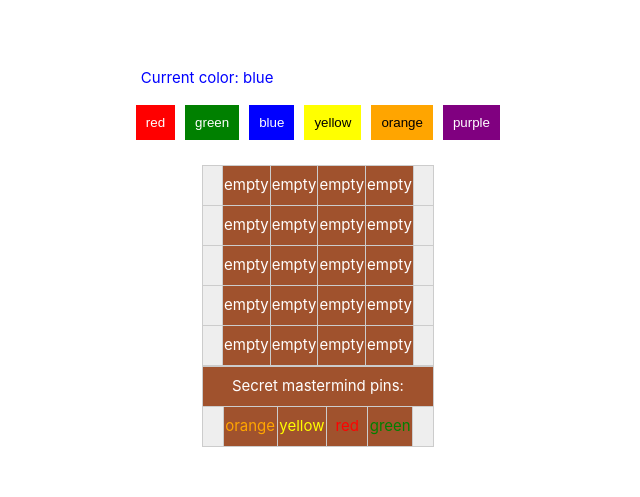
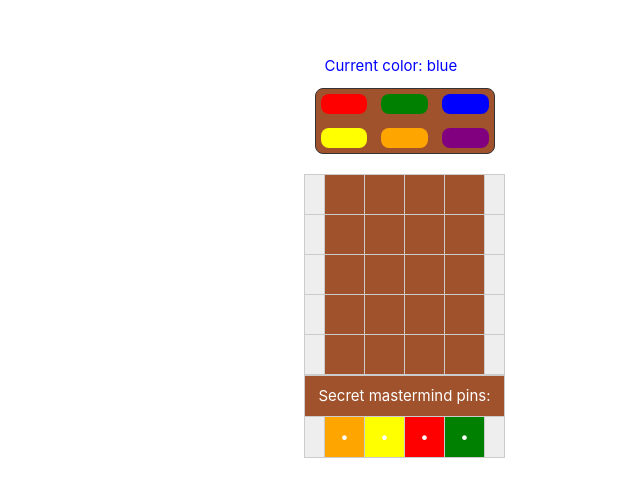
Before and after one commit to JohanCodeForFun/mastermind, a Vue app: page / in a window 1280 px wide. Shown: the part 149-646 px from the top of the page, without its empty margins (115-755 px from the left). Built offline with nearby package versions, Linux system fonts and the light colour scheme; the HTML template or start-up script is replaced by a standard one.

Commit message:
improve styling for pin placed

```diff
--- a/src/App.vue
+++ b/src/App.vue
@@ -7,11 +7,11 @@ import MasterMindRow from './components/MasterMindRow.vue'
 import { generateSecretPins } from './utils/generateSecretPins'
 
 const pinRow = reactive([
-  ['empty', 'empty', 'empty', 'empty'],
-  ['empty', 'empty', 'empty', 'empty'],
-  ['empty', 'empty', 'empty', 'empty'],
-  ['empty', 'empty', 'empty', 'empty'],
-  ['empty', 'empty', 'empty', 'empty'],
+  ['', '', '', ''],
+  ['', '', '', ''],
+  ['', '', '', ''],
+  ['', '', '', ''],
+  ['', '', '', ''],
 ])
 
 let currentColor = ref<string>('blue')
--- a/src/components/MasterMindRow.vue
+++ b/src/components/MasterMindRow.vue
@@ -12,8 +12,8 @@ defineProps<{
       </tr>
       <tr>
         <td class="score-pin"></td>
-        <td v-for="pin in data" :style="{ color: pin }">
-          {{ pin }}
+        <td v-for="pin in data" :style="{ backgroundColor: pin }">
+          {{ pin !== '' ? '•' : '' }}
         </td>
         <td class="score-pin"></td>
       </tr>
@@ -36,6 +36,7 @@ td {
   background-color: sienna;
   cursor: pointer;
   color: #fff;
+  padding: 0.5rem;
 }
 
 .score-pin {
--- a/src/components/PickColor.vue
+++ b/src/components/PickColor.vue
@@ -14,15 +14,55 @@ const updateColor = (event: MouseEvent) => {
 </script>
 
 <template>
-  <button value="red" @click="updateColor" style="background-color: red">red</button>
-  <button value="green" @click="updateColor" style="background-color: green">green</button>
-  <button value="blue" @click="updateColor" style="background-color: blue">blue</button>
-  <button value="yellow" @click="updateColor" style="background-color: yellow">yellow</button>
-  <button value="orange" @click="updateColor" style="background-color: orange">orange</button>
-  <button value="purple" @click="updateColor" style="background-color: purple">purple</button>
+  <div class="color-picker-grid rounded">
+    <button value="red" @click="updateColor" class="rounded" style="background-color: red"></button>
+    <button
+      value="green"
+      @click="updateColor"
+      class="rounded"
+      style="background-color: green"
+    ></button>
+    <button
+      value="blue"
+      @click="updateColor"
+      class="rounded"
+      style="background-color: blue"
+    ></button>
+    <button
+      value="yellow"
+      @click="updateColor"
+      class="rounded"
+      style="background-color: yellow"
+    ></button>
+    <button
+      value="orange"
+      @click="updateColor"
+      class="rounded"
+      style="background-color: orange"
+    ></button>
+    <button
+      value="purple"
+      @click="updateColor"
+      class="rounded"
+      style="background-color: purple"
+    ></button>
+  </div>
 </template>
 
 <style scoped>
+.color-picker-grid {
+  min-width: 180px;
+  display: grid;
+  grid-template-columns: repeat(3, 1fr);
+  gap: 0.3rem;
+  border: 1px solid #333;
+  background-color: sienna;
+}
+
+.rounded {
+  border-radius: 0.5rem;
+}
+
 button {
   color: white;
   padding: 10px;
--- a/src/components/PinRow.vue
+++ b/src/components/PinRow.vue
@@ -18,9 +18,9 @@ const setContent = (rowIndex: number, colIndex: number) => {
         <td
           v-for="(pin, colIndex) in subArray"
           @click="setContent(rowIndex, colIndex)"
-          :style="{ color: pin }"
+          :style="{ backgroundColor: pin }"
         >
-          {{ pin }}
+          <span>{{ pin !== '' ? '•' : '' }}</span>
         </td>
         <td class="score-pin"></td>
       </tr>
@@ -43,6 +43,8 @@ td {
   background-color: sienna;
   cursor: pointer;
   color: #fff;
+  font-size: 24px;
+  padding: 0;
 }
 
 .score-pin {
```
